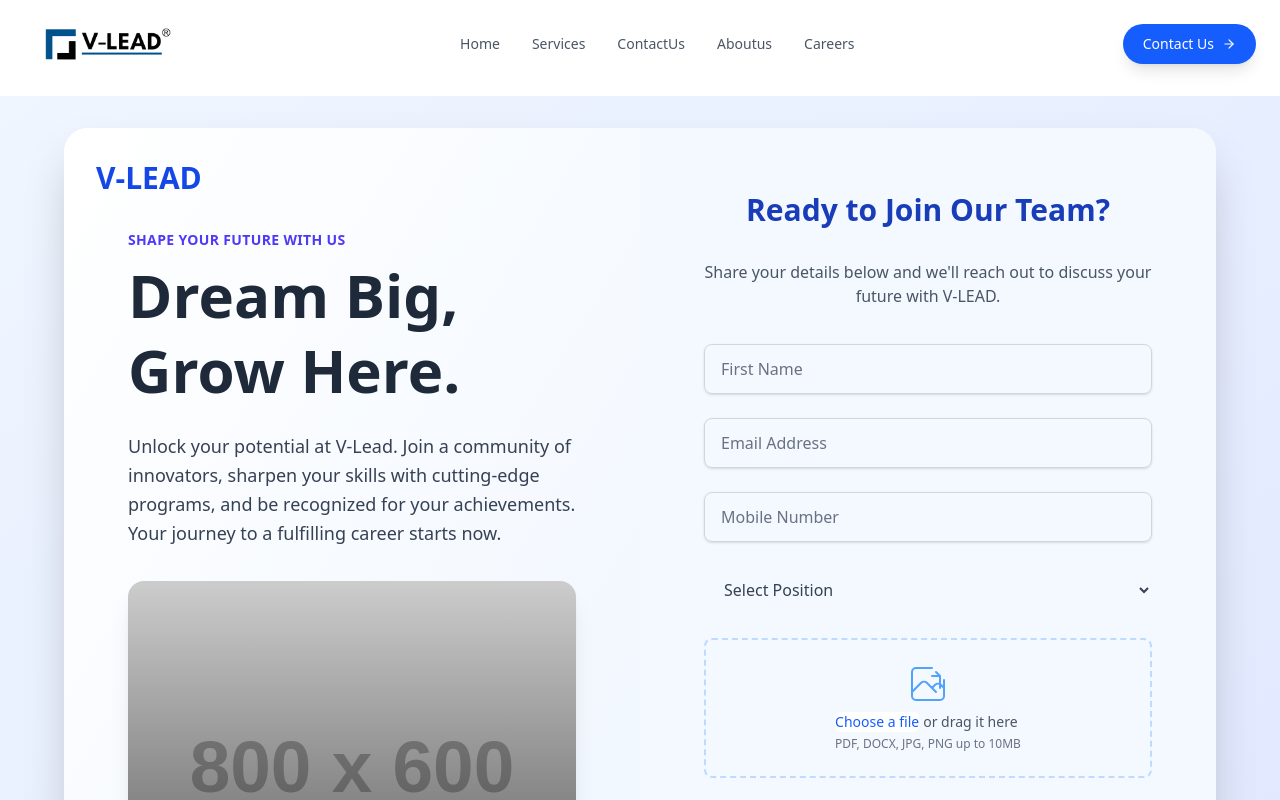
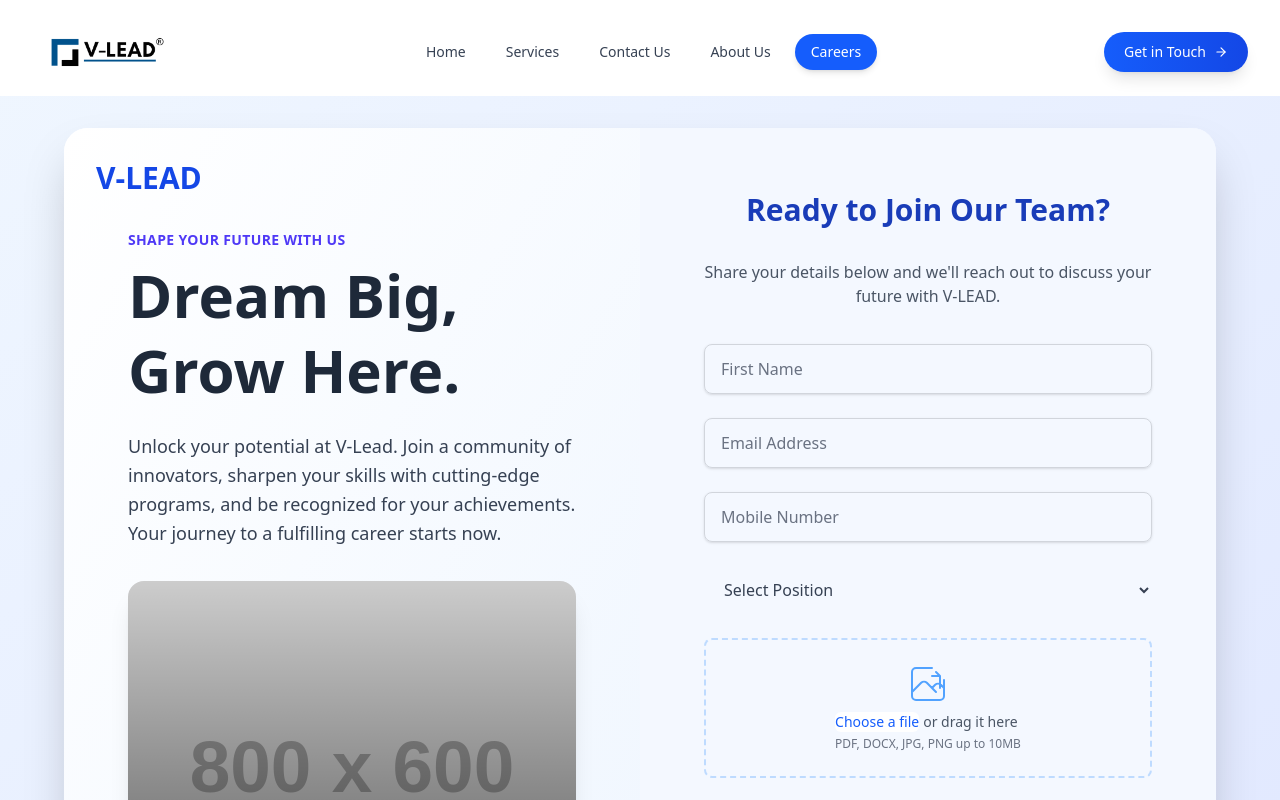
Before and after one commit to sam1144q/V-lead, a React (Vite) app: page /careers in a window 1280 px wide. Shown: the top 800 px of the page. Built offline with nearby package versions, Linux system fonts and the light colour scheme.

Commit message:
updated website

```diff
--- a/src/components/Header.jsx
+++ b/src/components/Header.jsx
@@ -1,6 +1,6 @@
 import React, { useState, useEffect } from 'react';
 import { Menu, X, ArrowRight } from 'lucide-react';
-import { Link } from 'react-router-dom';
+import { Link, NavLink } from 'react-router-dom';
 import logoImg from '../assets/V-Lead_Logo1-2048x488.png';
 
 const Header = () => {
@@ -9,7 +9,7 @@
 
   useEffect(() => {
     const handleScroll = () => {
-      setIsScrolled(window.scrollY > 50);
+      setIsScrolled(window.scrollY > 30);
     };
 
     window.addEventListener('scroll', handleScroll);
@@ -19,40 +19,47 @@
   const navLinks = [
     { name: "Home", path: "/" },
     { name: "Services", path: "/services" },
-    {name: "ContactUs", path:"/contact"},
-    {name: "Aboutus", path:"/aboutus"},
-    {name: "Careers", path:"/careers"},
+    { name: "Contact Us", path: "/contact" },
+    { name: "About Us", path: "/aboutus" },
+    { name: "Careers", path: "/careers" },
   ];
 
   return (
     <header
       className={`fixed top-0 left-0 w-full z-50 transition-all duration-300 ${
         isScrolled
-          ? 'bg-white/90 backdrop-blur-md shadow-sm py-4'
-          : 'bg-transparent py-6'
+          ? 'bg-white/95 backdrop-blur-lg shadow-md py-3'
+          : 'bg-transparent py-5'
       }`}
     >
-      <div className="container mx-auto px-6 flex items-center justify-between">
+      <div className="container mx-auto px-6 lg:px-8 flex items-center justify-between h-16">
 
         {/* LOGO */}
-        <Link to="/" className="flex items-center gap-2">
+        <Link to="/" className="flex items-center">
           <img
             src={logoImg}
             alt="V-Lead Logo"
-            className="h-10 w-auto object-contain"
+            className="h-9 w-auto object-contain transition-all duration-300"
           />
         </Link>
 
-        {/* DESKTOP NAV */}
-        <nav className="hidden md:flex items-center gap-8">
+        {/* DESKTOP NAV - Updated Styling */}
+        <nav className="hidden md:flex items-center gap-2"> {/* Reduced gap here */}
           {navLinks.map((link) => (
-            <Link
+            <NavLink
               key={link.name}
               to={link.path}
-              className="text-sm font-medium text-gray-600 hover:text-black transition-colors"
+              className={({ isActive }) =>
+                `px-4 py-2 rounded-full text-sm font-medium transition-colors duration-200
+                ${
+                  isActive
+                    ? 'bg-blue-600 text-white shadow-md' // Active state: blue background, white text
+                    : 'text-gray-700 hover:bg-blue-100 hover:text-blue-700' // Inactive: hover effect
+                }`
+              }
             >
               {link.name}
-            </Link>
+            </NavLink>
           ))}
         </nav>
 
@@ -60,47 +67,59 @@
         <div className="hidden md:flex items-center gap-4">
           <Link
             to="/contact"
-            className="group flex items-center gap-2 bg-blue-600 text-white px-5 py-2.5 rounded-full text-sm font-medium hover:bg-blue-700 transition-all shadow-lg hover:shadow-xl hover:-translate-y-0.5"
+            className="group inline-flex items-center gap-2 bg-gradient-to-r from-blue-600 to-blue-700 text-white px-5 py-2.5 rounded-full text-sm font-medium
+                       hover:from-blue-700 hover:to-blue-800 transition-all duration-300 shadow-lg hover:shadow-xl
+                       transform hover:-translate-y-1 focus:outline-none focus:ring-2 focus:ring-blue-500 focus:ring-opacity-50"
           >
-            Contact Us
-            <ArrowRight size={14} className="group-hover:translate-x-1 transition-transform" />
+            Get in Touch
+            <ArrowRight size={14} className="group-hover:translate-x-1 transition-transform duration-300" />
           </Link>
         </div>
 
         {/* MOBILE MENU TOGGLE */}
         <button
-          className="md:hidden text-gray-900 p-2"
+          className="md:hidden text-gray-800 hover:text-blue-600 transition-colors p-2 -mr-2"
           onClick={() => setIsMobileMenuOpen(!isMobileMenuOpen)}
+          aria-label="Toggle mobile menu"
         >
-          {isMobileMenuOpen ? <X size={24} /> : <Menu size={24} />}
+          {isMobileMenuOpen ? <X size={26} /> : <Menu size={26} />}
         </button>
       </div>
 
       {/* MOBILE MENU */}
-      {isMobileMenuOpen && (
-        <div className="absolute top-full left-0 w-full bg-white border-b border-gray-100 p-6 md:hidden shadow-xl">
-          <nav className="flex flex-col space-y-4">
+      <div
+        className={`fixed inset-0 bg-white/95 backdrop-blur-lg z-40 md:hidden transform transition-transform duration-300 ease-in-out
+          ${isMobileMenuOpen ? 'translate-x-0' : '-translate-x-full'}`}
+      >
+        <div className="flex flex-col h-full pt-20 px-6 pb-8">
+          <nav className="flex flex-col space-y-6 flex-grow">
             {navLinks.map((link) => (
-              <Link
+              <NavLink
                 key={link.name}
                 to={link.path}
-                className="text-lg font-medium text-gray-900"
+                className={({ isActive }) =>
+                  `text-2xl font-semibold ${
+                    isActive ? 'text-blue-600' : 'text-gray-800 hover:text-blue-600'
+                  } transition-colors duration-200`
+                }
                 onClick={() => setIsMobileMenuOpen(false)}
               >
                 {link.name}
-              </Link>
+              </NavLink>
             ))}
-            <hr className="border-gray-100 my-2" />
+          </nav>
+          <div className="mt-8">
             <Link
               to="/contact"
               onClick={() => setIsMobileMenuOpen(false)}
-              className="w-full text-center bg-black text-white py-3 rounded-xl font-medium"
+              className="w-full text-center bg-blue-600 text-white py-4 rounded-full font-semibold text-lg
+                         hover:bg-blue-700 transition-colors duration-300 shadow-md hover:shadow-lg"
             >
-              Contact Us
+              Get in Touch
             </Link>
-          </nav>
+          </div>
         </div>
-      )}
+      </div>
     </header>
   );
 };
```
